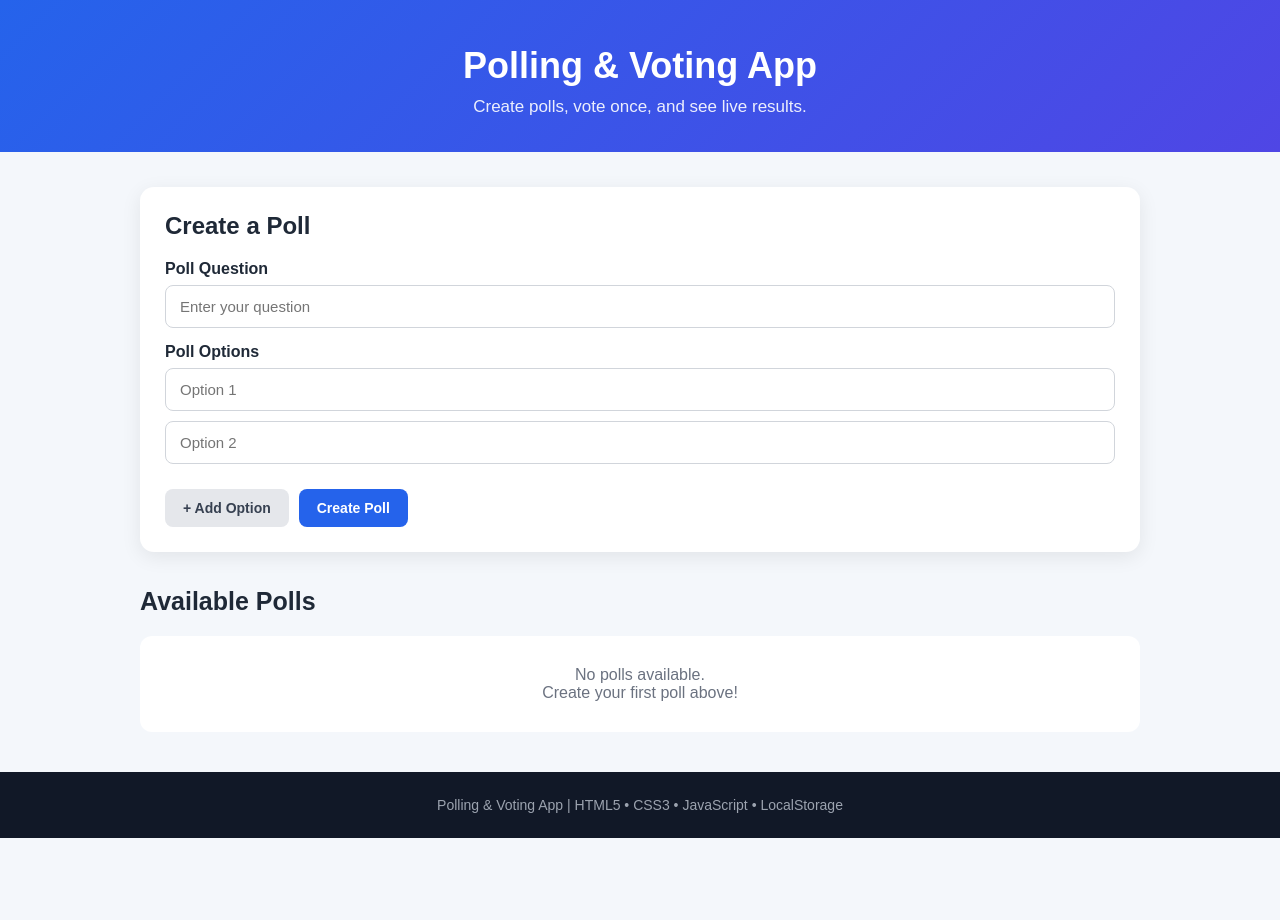
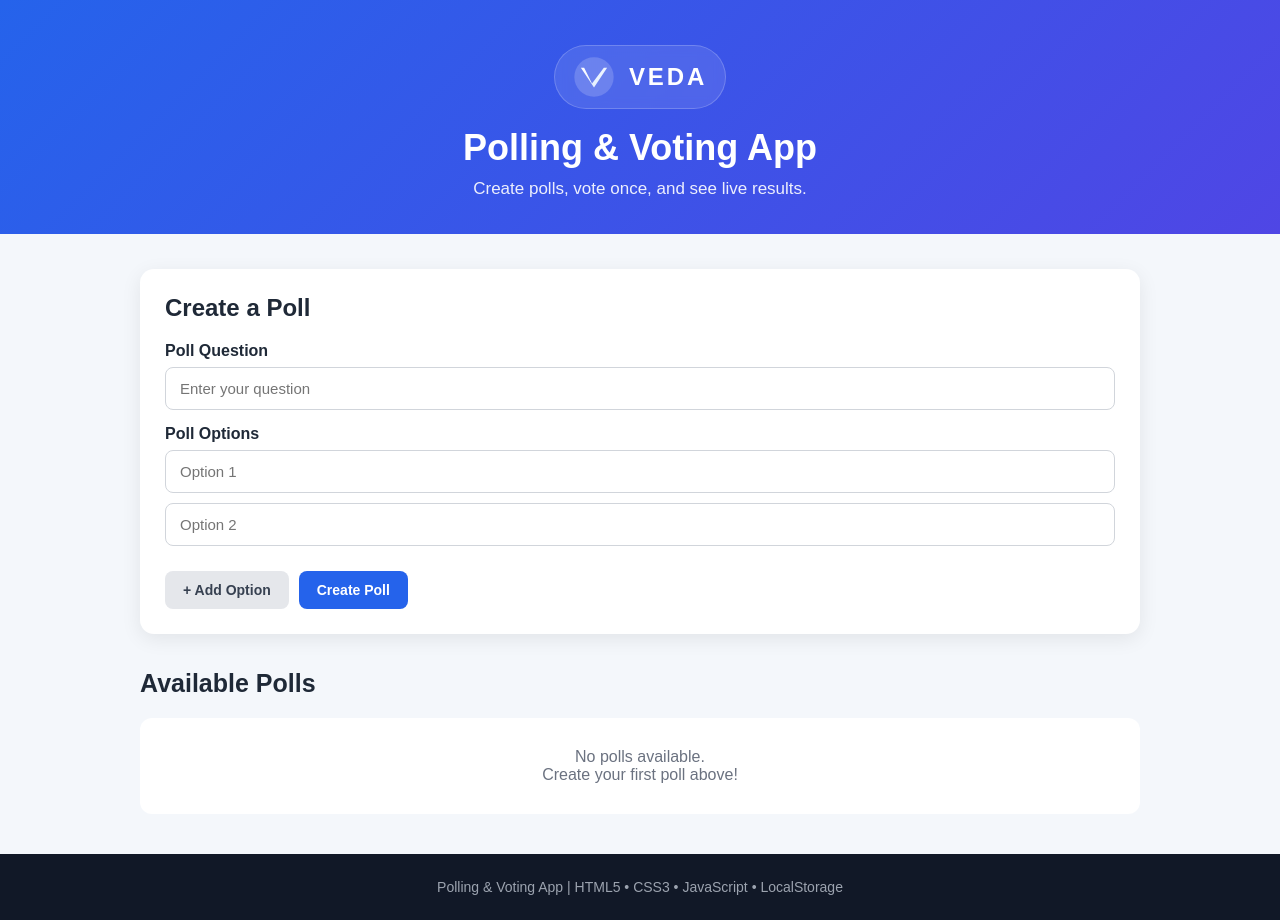
Before and after one commit to i-m-aadi/task23_votes, a plain HTML site: page index.html in a window 1280 px wide. Before the commit the page ends 838 px from the top, so only its background shows below. Drawn offline with Linux system fonts and the light colour scheme.

Commit message:
Update index.html

```diff
--- a/index.html
+++ b/index.html
@@ -11,6 +11,23 @@
 <body>
 
     <header>
+        <div class="brand" aria-label="Veda brand logo">
+            <div class="brand-mark">
+                <svg viewBox="0 0 64 64" aria-hidden="true" focusable="false">
+                    <defs>
+                        <linearGradient id="vedaGradient" x1="0%" x2="100%" y1="0%" y2="100%">
+                            <stop offset="0%" stop-color="#ffffff" />
+                            <stop offset="100%" stop-color="#dbeafe" />
+                        </linearGradient>
+                    </defs>
+                    <circle cx="32" cy="32" r="30" fill="rgba(255,255,255,0.18)" />
+                    <path d="M17 18 L29 42 L47 18 H52 L32 48 L12 18 H17 Z" fill="url(#vedaGradient)"/>
+                </svg>
+            </div>
+            <div class="brand-text">
+                <span class="brand-name">Veda</span>
+            </div>
+        </div>
         <h1>Polling & Voting App</h1>
         <p>Create polls, vote once, and see live results.</p>
     </header>
```
